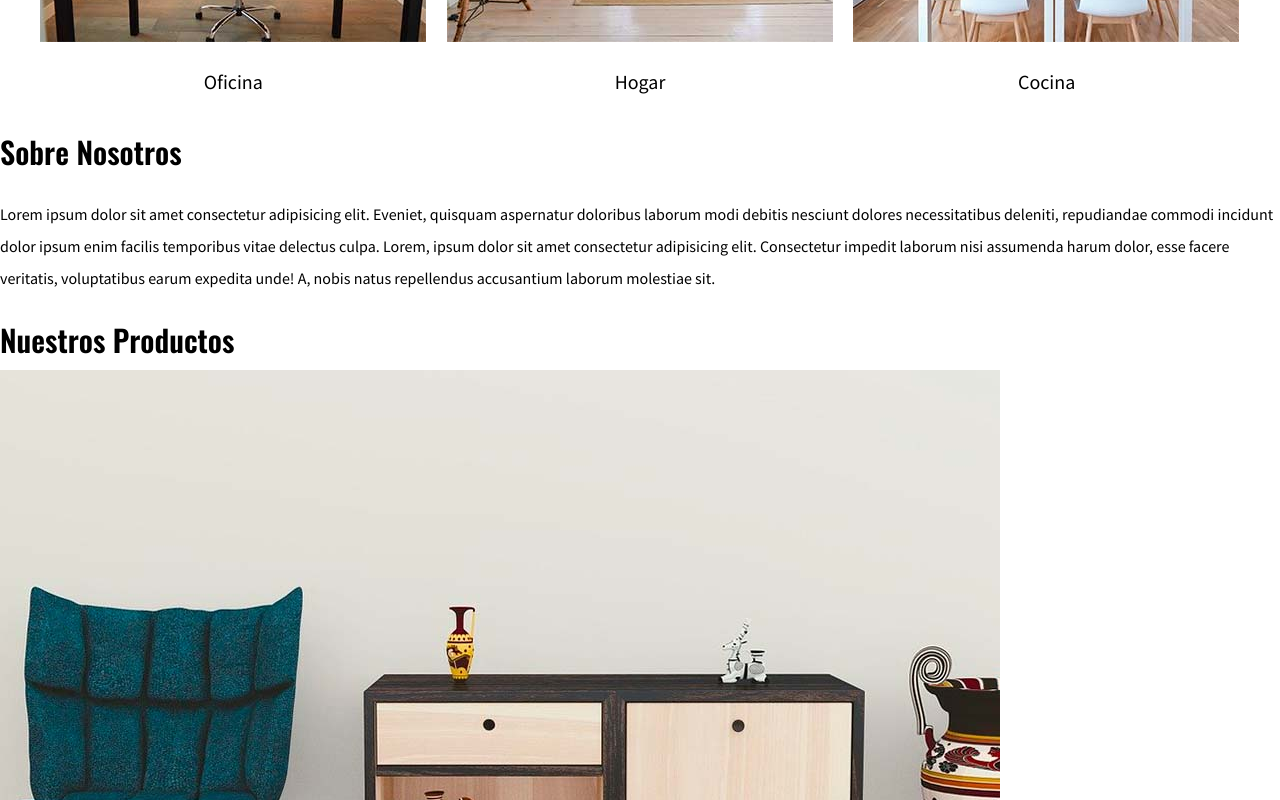
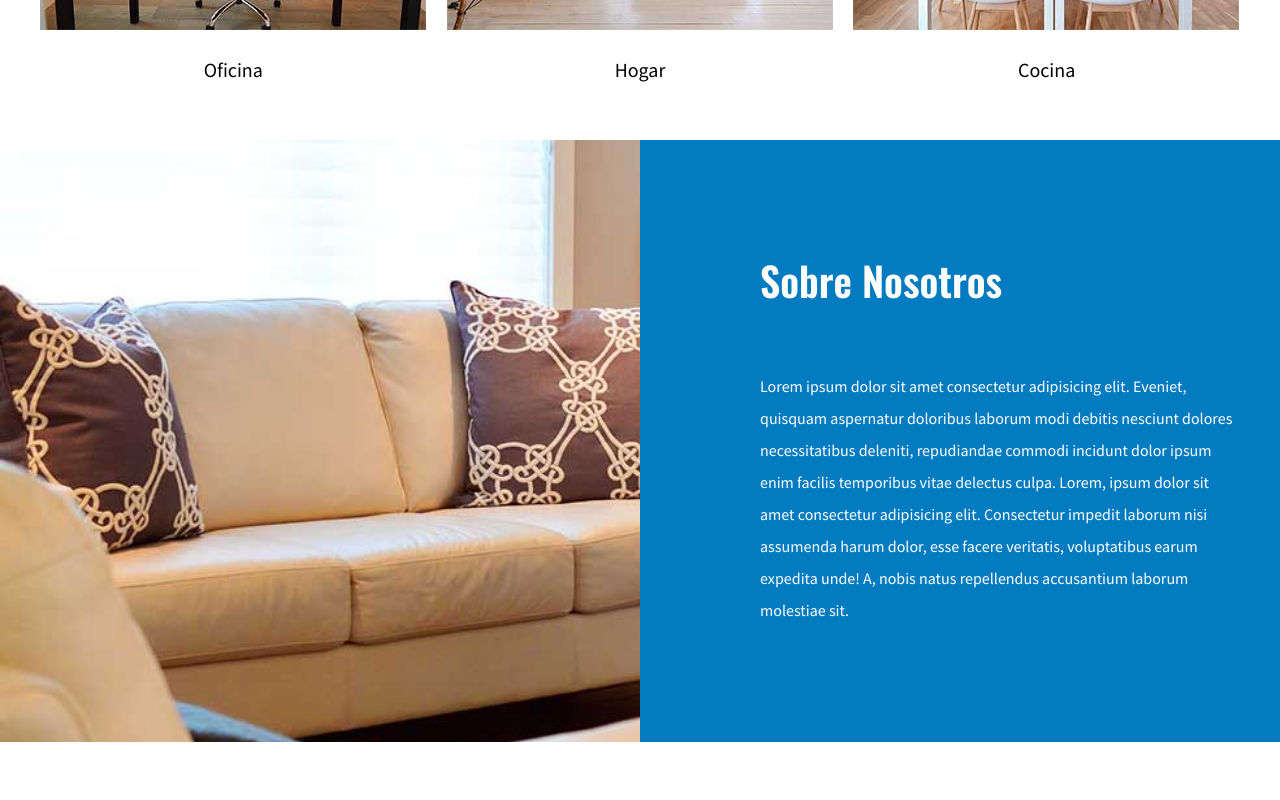
Before and after one commit to jestebanvelasquez/ecommerce-furniture, a React (Vite) app: page / in a window 1280 px wide. Shown: the part 1560-2360 px from the top of the page. Built offline with nearby package versions, Linux system fonts and the light colour scheme.

Commit message:
css products

```diff
--- a/src/App.css
+++ b/src/App.css
@@ -26,15 +26,15 @@ body {
 
 h1, h2, h3 {
     font-family: 'Oswald', sans-serif;
-    margin:0;/* eliminando el margin del texto por defecto*/
+    margin:0 0 5rem 0;/* eliminando el margin del texto que trae por defecto  por defecto*/
 }
 
 
 h1{
-font-size: 5rem;
+font-size: 6rem;
 }
 h2{
-    font-size: 3rem;
+    font-size: 4rem;
 
 }
 h3{
@@ -64,6 +64,15 @@ a {
 img{
     max-width: 100%;
     display: block;
+
+}
+
+/* ************ UTILIDADES : son clases que te serviran para  hacer cosas puntuales, centrar un texto,
+dar formato, color etc */
+
+/* centrar textos */
+.text-center {
+    text-align: center;
 }
 
 /*****************************************************************************************************/
@@ -80,10 +89,8 @@ img{
 
 .header-title {
     margin-top: 5rem;
-    margin-bottom: 5rem;
     text-align: center;
     text-transform:capitalize ;
-    font-size: 4rem;
 }
 .header-title span {
     color: #037bc0
@@ -126,14 +133,17 @@ img{
     background-image: url('./assets/principal.jpg');
     background-repeat: no-repeat;
     background-size: cover;
+    background-position: center center;/* para posicionar la imagen en 'x' - 'y' solo los backgroundsimg: tambien center, right, left etc..*/
     height: 55rem;
 }
 
 
 /*  ************** CATEGORIAS  : APLICANDO GRID LAYOUT  ***************  */
 
+.categorias{
+    padding-top: 5rem;
+}
 .categorias h2{
-    text-align: center;
     padding: 1.5rem;
 }
 
@@ -166,3 +176,84 @@ img{
     border-bottom-left-radius: 2rem;
     transition: 0.3s;
 }
+
+
+
+/*  ************** ABOUT  : APLICANDO FLEXBOX  ***************  */
+
+
+/* paso 1  */
+.sobre-nosotros{
+    /* para aplicar un lienar gradient: de izquierda a derecha, esto puede varias segun la necesidad
+    en este caso es: de izquierda a derecha, el 50% va a ser negro y apartir del 51% va aser rojo
+    background-image: linear-gradient(to right, black 50%, red 100%);
+    tambien para cortar y que se vea una claro corte de color es:
+    background-image: linear-gradient(to right, black 50%, red 50% red 100%);
+    para que apartir del 50% sea rojo esto sirve para dividir en dos colores y al final se le agrega la imagen que se quiere
+    */
+    background-image: linear-gradient(to right, transparent 50%, #037bc0 50%, #037bc0 100%),url('./assets/nosotros.jpg');
+    padding: 10rem 0;
+    background-position: left center;/* posicion dentro de la imagen url que se quiere mostrar*/
+    background-repeat: no-repeat;/* todas las imagenes se repiten por defecto, con esto no lo hara*/
+    background-size: 100%, 130rem;/* para organizar los tamaños, recordar que se tienen dos imagenes, el gradient y la url, se dice que la primera se muestre al 100% y la otra solo 120rem*/
+    margin-top: 3rem;
+}
+
+/* **** CON GRID ***** */
+/* paso 2  */
+
+/* Aplicamos grid para dividir el contenido, para ello tenemos solo un hijo 'div' para que ocupe solo una casiila de las dos creadas */
+/* column-gap: 8rem; espaciado del texto con la columna*/
+/* .sobre-nosotros-grid{
+    display: grid;
+    grid-template-columns: repeat(2, 1fr);
+    column-gap: 8rem;
+} */
+
+/* paso 3  */
+
+/* aqui posicionamos el contenido sobre la casilla que se quiere ubicar */
+/* que se posiscione en la columna 2 a la 3 */
+/* .texto-nosotros{
+    grid-column: 2 / 3;
+    color: #fff;
+} */
+
+/*  HACIENDO EL PASO 2 Y 3 CON FLEXBOX */
+
+.sobre-nosotros-grid{
+    display: flex;
+    justify-content: flex-end;
+}
+
+.texto-nosotros{
+    flex-basis: 40%;/* ancho del elemento*/
+    /* padding-left: 10rem; */
+    color:#fff;
+}
+
+/* CUANDO USAR GRID O FLEXBOX:
+    FLEXBOX: cuando necesites posicionar elementos dentro de un contenedor.
+    GRID: para crear los contenedores, hacer el grid layout de nuestra pagina. el diseño de las contenedores
+*/
+
+
+
+
+/*  ************** PRODUCTOS  : APLICANDO GRID LAYOUT   ***************  */
+
+.contenido-principal{
+    padding-top: 5rem;
+}
+
+.listado-productos{
+
+}
+
+.producto{
+
+}
+
+.texto-producto{
+
+}
--- a/src/components/sections/About.tsx
+++ b/src/components/sections/About.tsx
@@ -4,9 +4,11 @@ import React from 'react'
 export const About = () => {
   return (
     <section className='sobre-nosotros'>
-        <div>
+        <div className='contenedor sobre-nosotros-grid'>
+          <div className='texto-nosotros'>
             <h2>Sobre Nosotros</h2>
             <p>Lorem ipsum dolor sit amet consectetur adipisicing elit. Eveniet, quisquam aspernatur doloribus laborum modi debitis nesciunt dolores necessitatibus deleniti, repudiandae commodi incidunt dolor ipsum enim facilis temporibus vitae delectus culpa. Lorem, ipsum dolor sit amet consectetur adipisicing elit. Consectetur impedit laborum nisi assumenda harum dolor, esse facere veritatis, voluptatibus earum expedita unde! A, nobis natus repellendus accusantium laborum molestiae sit.</p>
+          </div>
         </div>
     </section>
   )
--- a/src/components/sections/Categories.tsx
+++ b/src/components/sections/Categories.tsx
@@ -5,7 +5,7 @@ export const Categories = () => {
   return (
     <section className='contenedor categorias'>
 
-        <h2>Categorias de Productos</h2>
+        <h2 className='text-center'>Categorias de Productos</h2>
       <div className='listado-categories'>
         {
           categoriesData.map((item, i) => (
--- a/src/components/sections/Products.tsx
+++ b/src/components/sections/Products.tsx
@@ -2,15 +2,14 @@ import { productsData } from '../../data'
 
 export const Products = () => {
     return (
-        <main>
-            <h2>Nuestros Productos</h2>
-            <div>
-                <div>
+        <main className='contenido-principal contenedor' >
+            <h2 className='text-center'>Nuestros Productos</h2>
+            <div className='listado-productos'>
                     {
                         productsData.map((item, i) => (
-                            <div key={i}>
+                            <div key={i} className='producto'>
                                 <img src={item.img} alt={`${item.title}`} />
-                                <div>
+                                <div className='texto-produto'>
                                     <h3>{item.title}</h3>
                                     <p>{item.description}</p>
                                     <p>$ {item.price}</p>
@@ -18,7 +17,6 @@ export const Products = () => {
                             </div>
                         ))
                     }
-                </div>
             </div>
         </main>
     );
```
